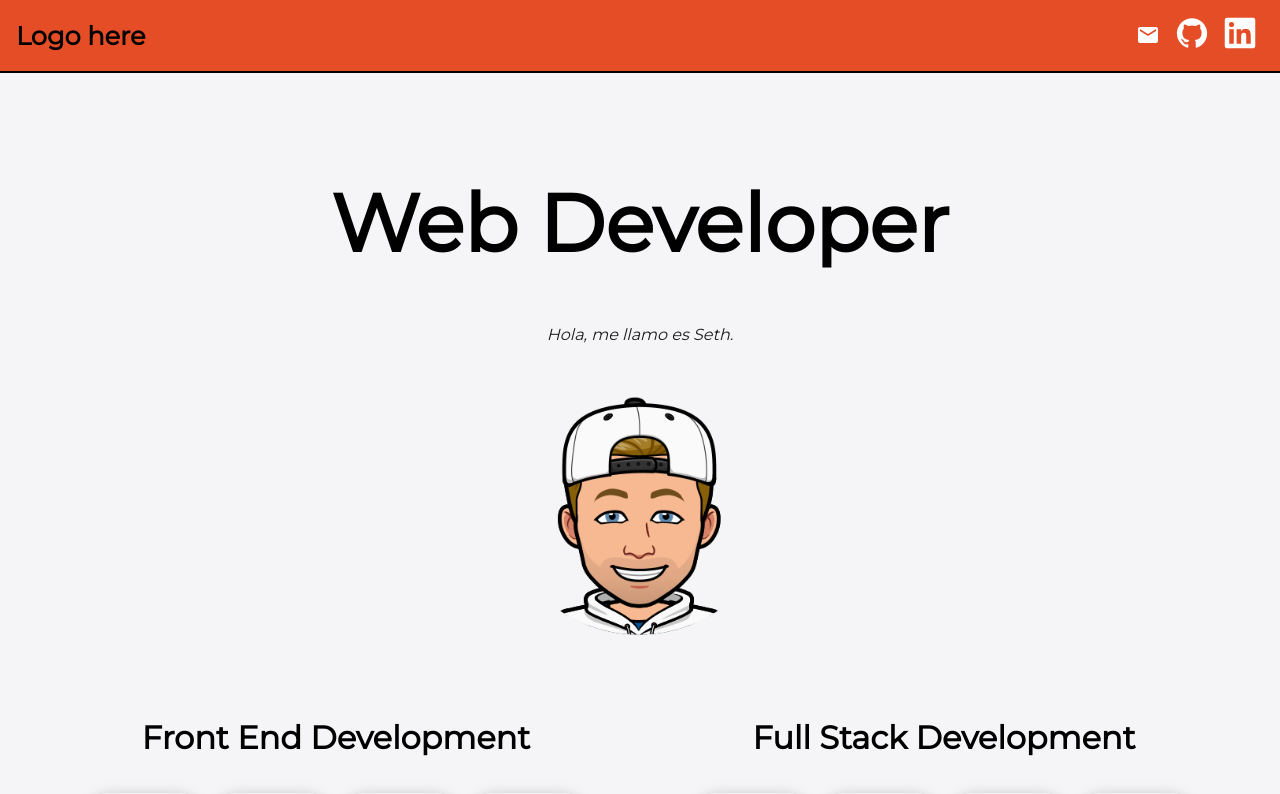
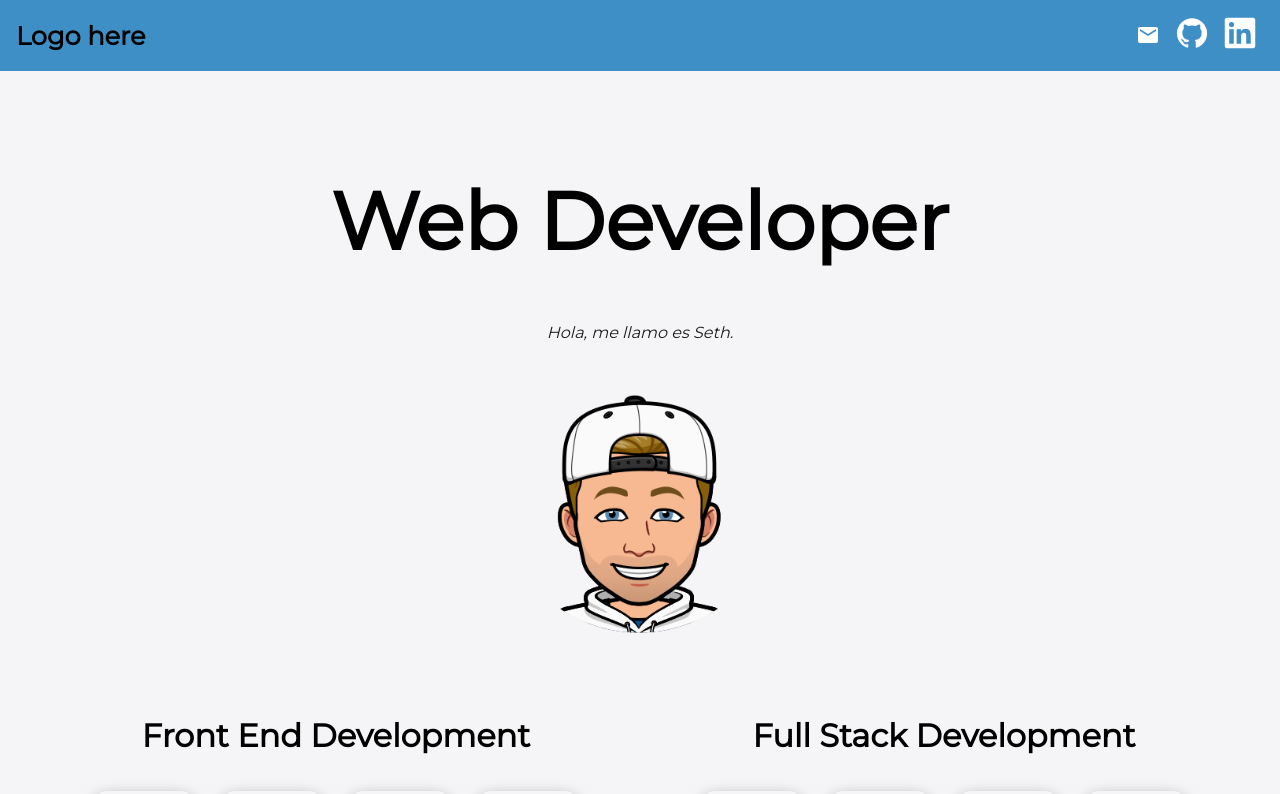
Before and after one commit to slwooten/portfolio-slw, a React (Create React App) app: page / in a window 1280 px wide. Shown: the top 794 px of the page. Built offline with nearby package versions, Linux system fonts and the light colour scheme.

Commit message:
sticky header, colors selected

```diff
--- a/src/components/Header/header.css
+++ b/src/components/Header/header.css
@@ -4,9 +4,12 @@
   align-items: center;
   padding-left: 1rem;
   padding-right: 1rem;
-  border-bottom: solid black 2px;
+  /* border-bottom: solid black 2px; */
   background-color: var(--red);
-  /* position: sticky; */
+  background-color: var(--blue);
+  position: sticky;
+  top: 0;
+  z-index: 1;
 }
 
 .title {
```
